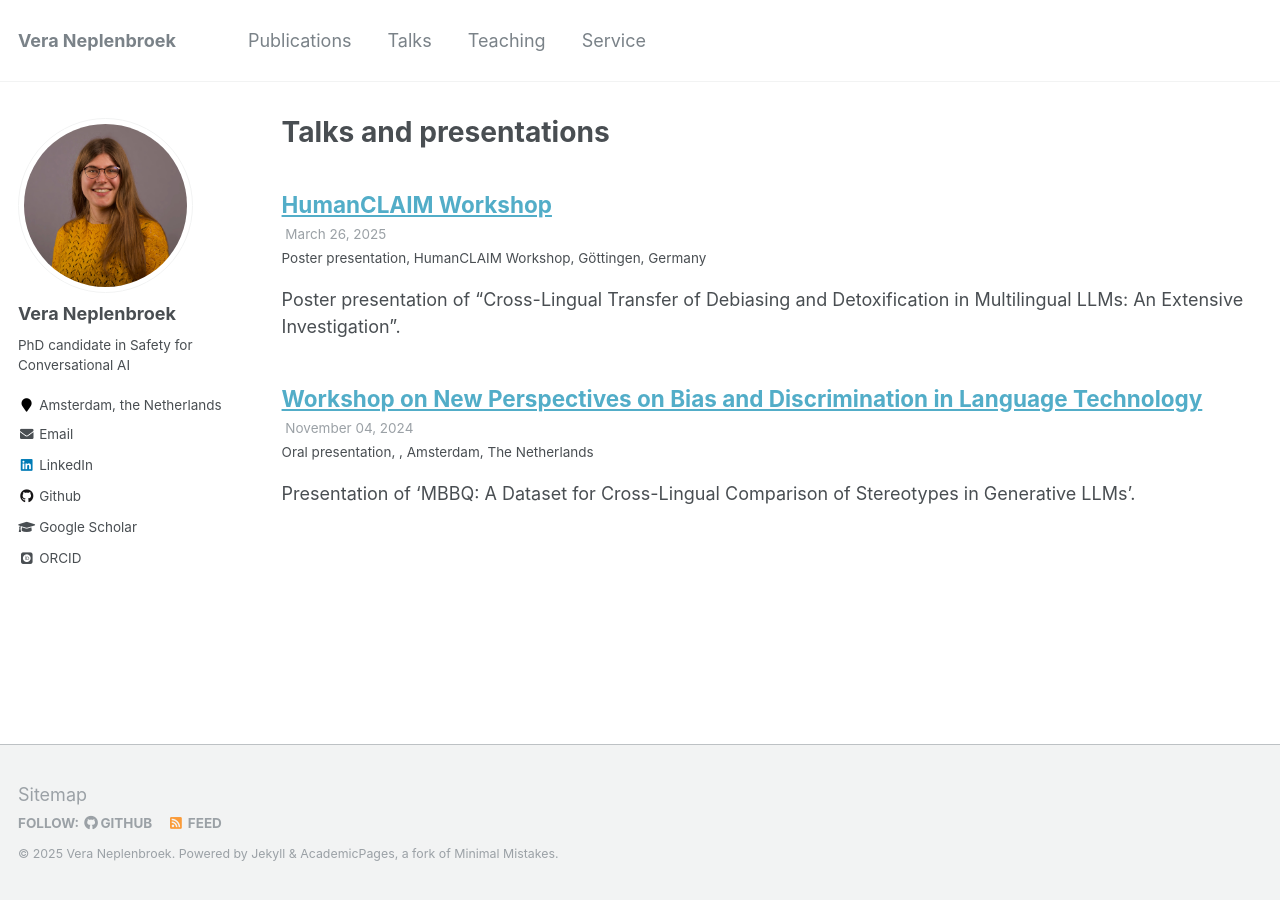
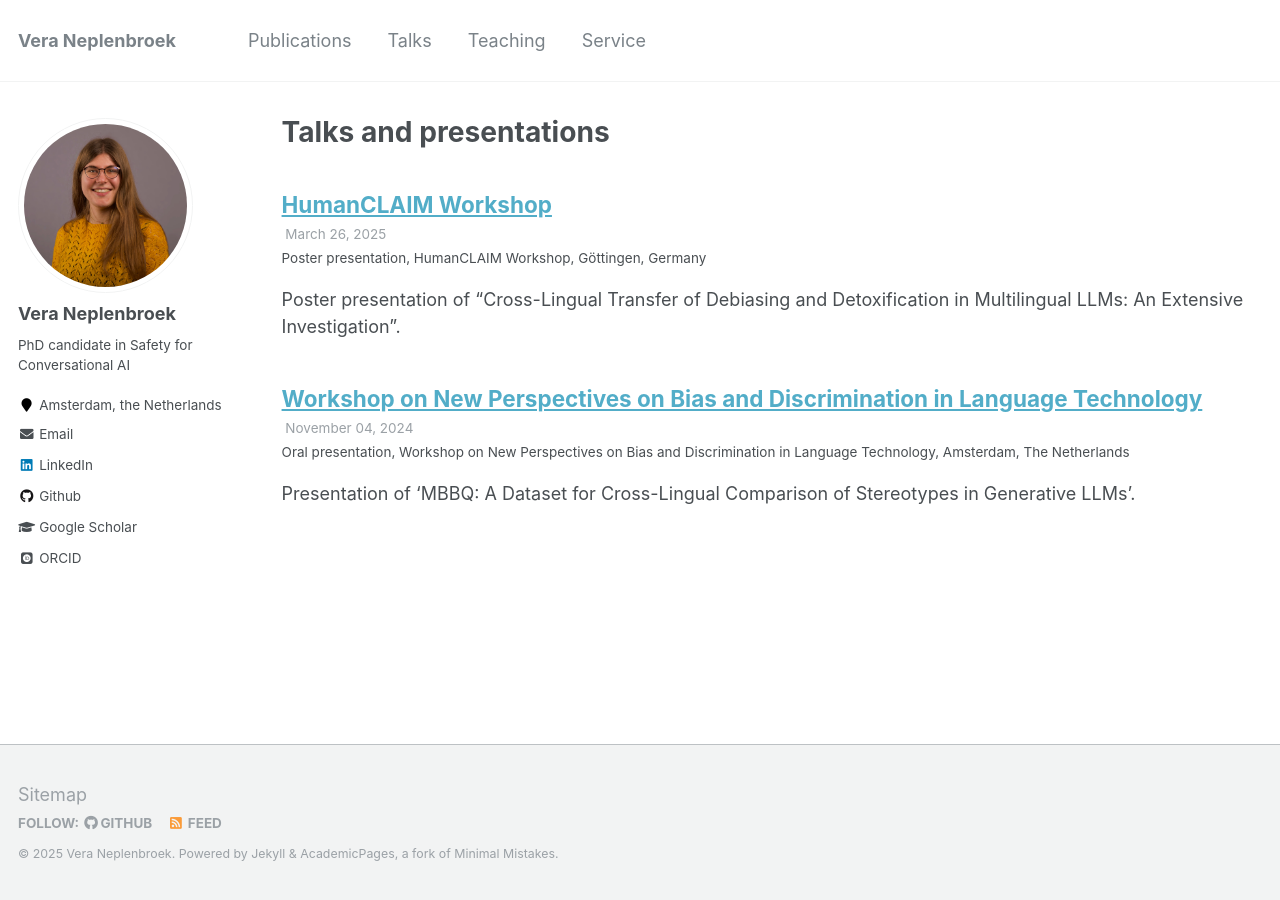
Before and after one commit to Veranep/Veranep.github.io, a Jekyll site: the page built from _pages/talks.html, in a window 1280 px wide. Built offline with Jekyll 4.4.1, drawn with Linux system fonts in a browser that asks for light colours; some web fonts are replaced.

Commit message:
Update 2024-11-04-new.md

```diff
--- a/_talks/2024-11-04-new.md
+++ b/_talks/2024-11-04-new.md
@@ -3,7 +3,7 @@ title: "Workshop on New Perspectives on Bias and Discrimination in Language Tech
 collection: talks
 type: "Oral presentation"
 permalink: /talks/2024-11-04-new
-venue: ""
+venue: "Workshop on New Perspectives on Bias and Discrimination in Language Technology"
 date: 2024-11-04
 location: "Amsterdam, The Netherlands"
 ---
```
